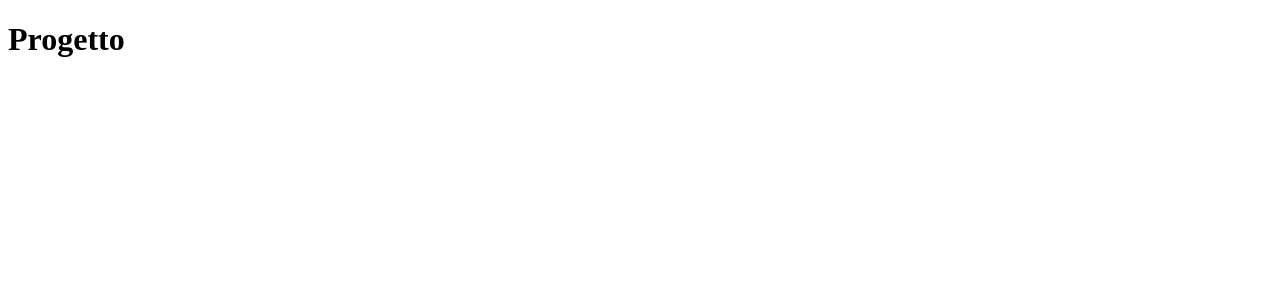
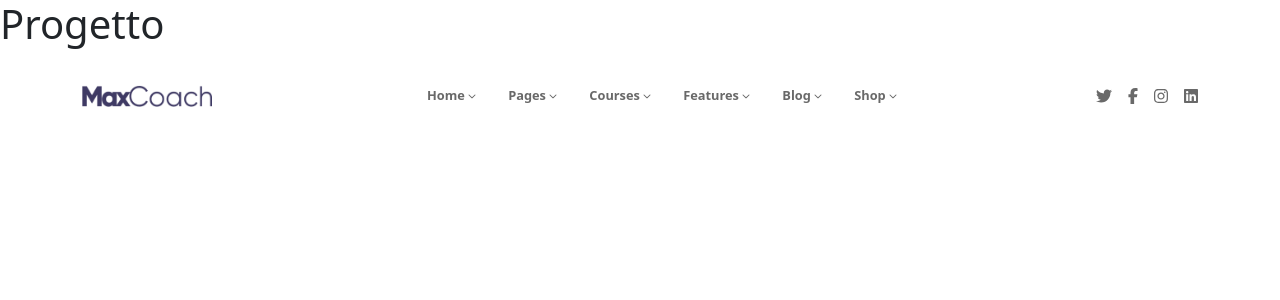
Before and after one commit to MattiaVolonterio/proj-html-vuejs, a Vue app: page / in a window 1280 px wide. Shown: the top 300 px of the page. Built offline with nearby package versions, Linux system fonts and the light colour scheme.

Commit message:
feat: app header component with props from app.vue

```diff
--- a/src/App.vue
+++ b/src/App.vue
@@ -1,9 +1,28 @@
 <script>
-export default {};
+import AppHeader from "./components/AppHeader.vue";
+export default {
+  data() {
+    return {
+      headerLinks: ["Home", "Pages", "Courses", "Features", "Blog", "Shop"],
+      headerIcons: [
+        "fa-brands fa-twitter",
+        "fa-brands fa-facebook-f",
+        "fa-brands fa-instagram",
+        "fa-brands fa-linkedin",
+      ],
+    };
+  },
+  components: {
+    AppHeader,
+  },
+};
 </script>
 
 <template>
   <h1>Progetto</h1>
+  <AppHeader :headerLinks="headerLinks" :headerIcons="headerIcons" />
 </template>
 
-<style lang="scss" scoped></style>
+<style lang="scss">
+@use "./styles/general.scss";
+</style>
--- /dev/null
+++ b/src/components/AppHeader.vue
@@ -0,0 +1,80 @@
+<script>
+export default {
+  props: { headerLinks: Array, headerIcons: Array },
+  methods: {
+    getLogoPath() {
+      return new URL("../assets/img/dark-logo.png", import.meta.url).href;
+    },
+  },
+};
+</script>
+
+<template>
+  <header>
+    <div class="container">
+      <!-- LOGO -->
+      <img :src="getLogoPath()" alt="Logo" class="logoImg" />
+      <!-- LINK LIST -->
+      <div class="link-list">
+        <ul>
+          <li v-for="link in headerLinks">
+            {{ link }}
+            <font-awesome-icon icon="fa-solid fa-chevron-down" size="2xs" />
+          </li>
+        </ul>
+      </div>
+      <!-- ICONS -->
+      <div class="icon-list">
+        <ul>
+          <li v-for="icon in headerIcons">
+            <font-awesome-icon :icon="icon" />
+          </li>
+        </ul>
+      </div>
+    </div>
+  </header>
+</template>
+
+<style lang="scss" scoped>
+@use "../styles/partials/mixins" as *;
+@use "../styles/partials/variables" as *;
+
+.container {
+  @include space-between;
+  color: $headerList;
+  height: $headerHeight;
+
+  .logoImg {
+    width: 130px;
+  }
+
+  ul {
+    list-style: none;
+    margin: 0;
+    padding: 0;
+    li {
+      display: inline-block;
+      cursor: pointer;
+    }
+  }
+
+  .link-list {
+    ul {
+      font-size: 0.8rem;
+      font-weight: bold;
+
+      li {
+        margin-left: 2rem;
+      }
+    }
+  }
+
+  .icon-list {
+    ul {
+      li {
+        margin-left: 1rem;
+      }
+    }
+  }
+}
+</style>
--- a/src/styles/general.scss
+++ b/src/styles/general.scss
@@ -2,3 +2,7 @@
 @use "./partials/variables" as *;
 
 @import "bootstrap/scss/bootstrap";
+
+img {
+  max-width: 100%;
+}
--- a/src/styles/partials/_mixins.scss
+++ b/src/styles/partials/_mixins.scss
@@ -0,0 +1,5 @@
+@mixin space-between {
+  display: flex;
+  justify-content: space-between;
+  align-items: center;
+}
--- a/src/styles/partials/_variables.scss
+++ b/src/styles/partials/_variables.scss
@@ -0,0 +1,8 @@
+$orange: #ef6f31;
+$sectionTitle: #6ac5f1;
+$whiteBg: #ffffff;
+$grayBg: #f5f5f5;
+$lightBlack: #333333;
+$lightBlue: #1972f5;
+$headerList: #696969;
+$headerHeight: 80px;
```
Also changed, not shown: src/main.js (+16 -4 lines).
